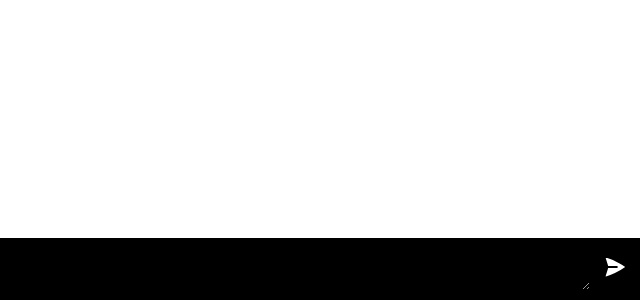
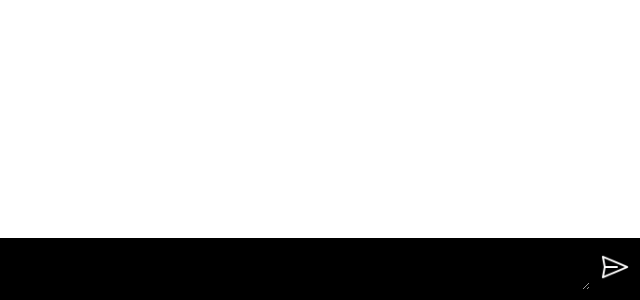
Before and after one commit to nazNH123/NHAI, a website built with Vite: page clint/index.html in a window 1280 px wide. Shown: the part 500-800 px from the top of the page, 640-1280 px from the left. Built offline with nearby package versions, Linux system fonts and the light colour scheme.

Commit message:
Update index.html

```diff
--- a/clint/index.html
+++ b/clint/index.html
@@ -13,7 +13,7 @@
 
       <form>
         <textarea name="prompt" id="" cols="1" rows="1" placeholder="Ask NHAI..."></textarea>
-        <button type="submit"><img src="assets/send.svg"></button>
+        <button type="submit"><img src="assets/send1.png"></button>
       </form>
     </div>
     <script type="module" src="script.js"></script>
```
